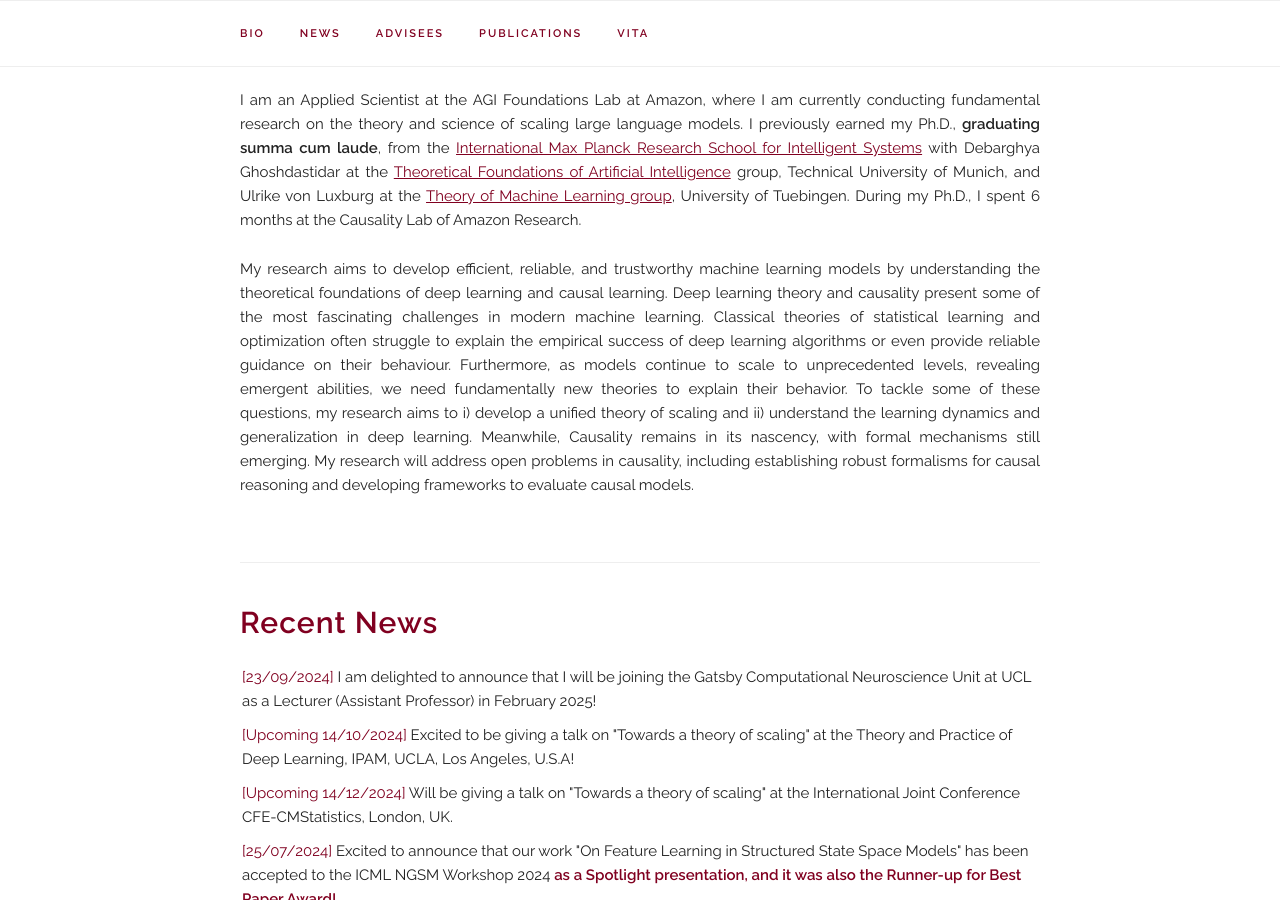
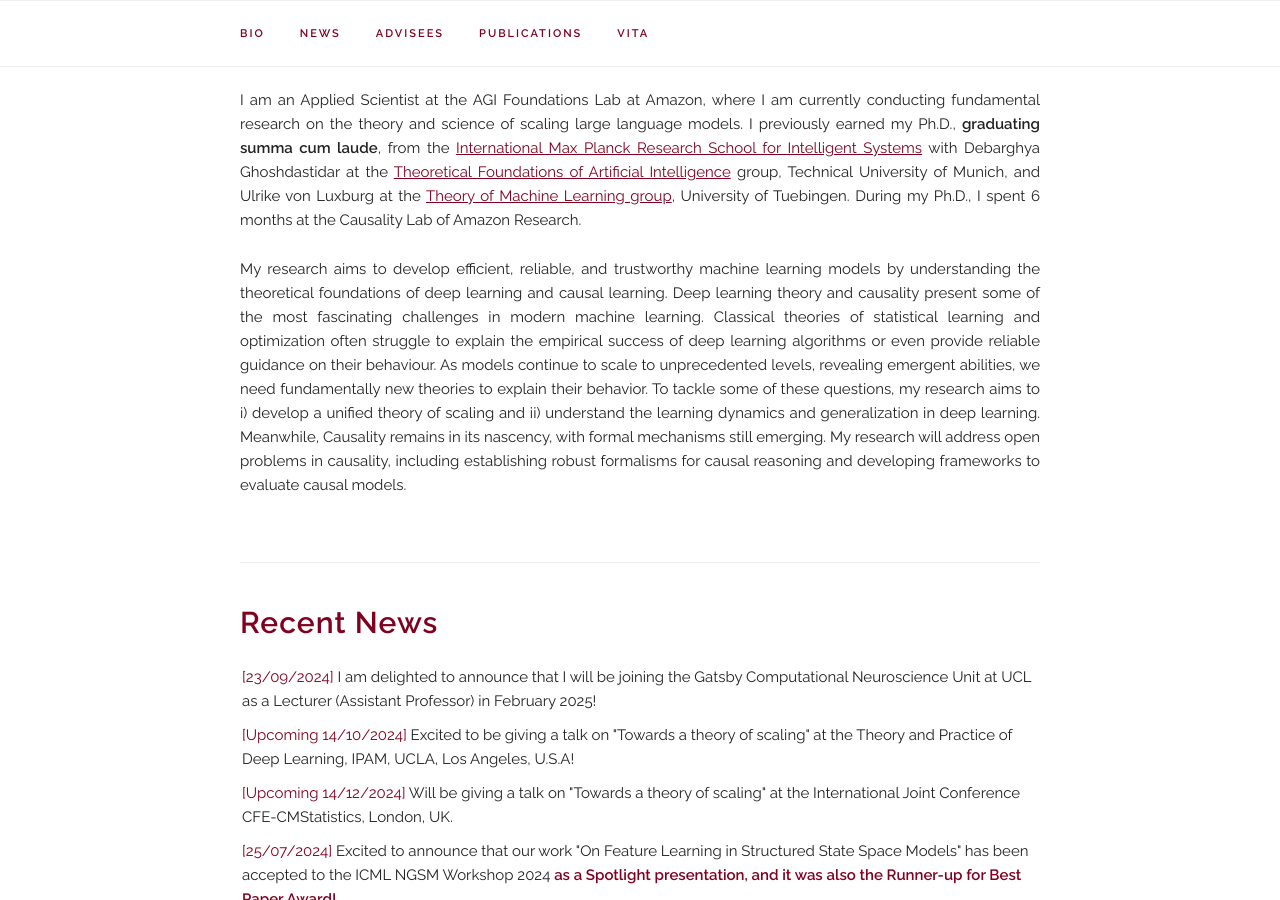
Before and after one commit to leenachennuru/leenacvankadara.com, a Jekyll site: the page built from index.html, in a window 1280 px wide and 900 px high, scrolled down 686 px. Built offline with Jekyll 4.4.1, drawn with Linux system fonts in a browser that asks for light colours; some web fonts are replaced.

Commit message:
minor changes

```diff
--- a/index.html
+++ b/index.html
@@ -57,7 +57,7 @@ title: Home
       </p>  -->
 
       <p style="text-align: justify;">
-    My research aims to develop efficient, reliable, and trustworthy machine learning models by understanding the theoretical foundations of deep learning and causal learning. Deep learning theory and causality present some of the most fascinating challenges in modern machine learning. Classical theories of statistical learning and optimization often struggle to explain the empirical success of deep learning algorithms or even provide reliable guidance on their behaviour. Furthermore, as models continue to scale to unprecedented levels, revealing emergent abilities, we need fundamentally new theories to explain their behavior. To tackle some of these questions, my research aims to i) develop a unified theory of scaling and ii) understand the learning dynamics and generalization in deep learning. Meanwhile, Causality remains in its nascency, with formal mechanisms still emerging. My research will address open problems in causality, including establishing robust formalisms for causal reasoning and developing frameworks to evaluate causal models.
+    My research aims to develop efficient, reliable, and trustworthy machine learning models by understanding the theoretical foundations of deep learning and causal learning. Deep learning theory and causality present some of the most fascinating challenges in modern machine learning. Classical theories of statistical learning and optimization often struggle to explain the empirical success of deep learning algorithms or even provide reliable guidance on their behaviour. As models continue to scale to unprecedented levels, revealing emergent abilities, we need fundamentally new theories to explain their behavior. To tackle some of these questions, my research aims to i) develop a unified theory of scaling and ii) understand the learning dynamics and generalization in deep learning. Meanwhile, Causality remains in its nascency, with formal mechanisms still emerging. My research will address open problems in causality, including establishing robust formalisms for causal reasoning and developing frameworks to evaluate causal models.
   </p>
 
 
```
Also changed, not shown: 1 other file.
